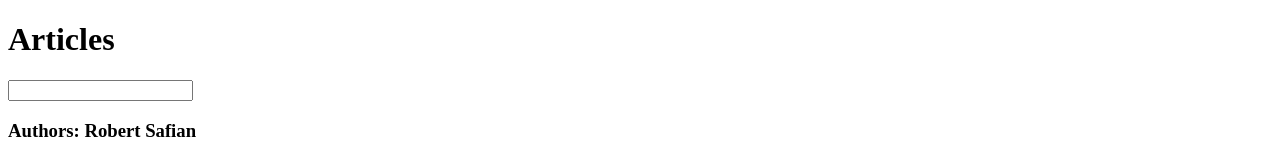
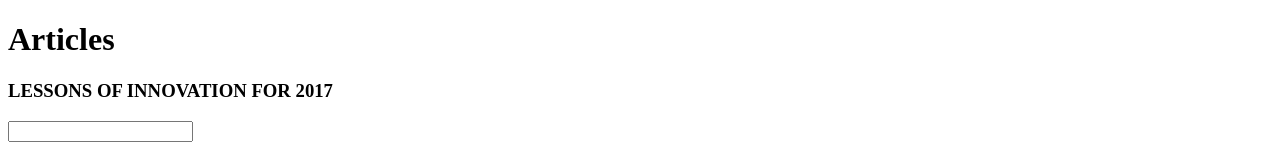
Before and after one commit to akarpas/article-app, a React app: page /article/0 in a window 1280 px wide. Shown: the top 160 px of the page. Built offline with nearby package versions, Linux system fonts and the light colour scheme; grey boxes are pictures that could not be loaded.

Commit message:
feat: set dynamic article title on header

```diff
--- a/src/components/App.js
+++ b/src/components/App.js
@@ -10,6 +10,7 @@ import { data } from '../data/articles.json';
 const App = () => {
     const [searchTerm, setSearchTerm] = useState('');
     const [isSearch, setIsSearch] = useState(false);
+    const [articleTitle, setArticleTitle] = useState('');
     const [currentArticleIndex, setCurrentArticleIndex] = useState(0);
     const numberOfArticles = data.length;
 
@@ -28,6 +29,10 @@ const App = () => {
         }
     };
 
+    const updateArticleTitle = title => {
+        setArticleTitle(title);
+    }
+
     const updateSearchInput = () => {
         setSearchTerm('');
         setIsSearch(false);
@@ -35,7 +40,7 @@ const App = () => {
 
     return (
         <React.Fragment>
-            <Header />
+            <Header articleTitle={articleTitle} />
             <Search
                 updateSearchInput={updateSearchInput}
                 isSearch={isSearch}
@@ -47,7 +52,7 @@ const App = () => {
                 <Route
                     path="/article/:index"
                     render={() => (
-                        <Article updateArticleIndex={updateArticleIndex} />
+                        <Article updateArticleIndex={updateArticleIndex} updateArticleTitle={updateArticleTitle} />
                     )}
                 />
             </Switch>
--- a/src/components/Article.js
+++ b/src/components/Article.js
@@ -11,7 +11,7 @@ const IMG_BASE_URL = '<img src="https://cdn2.audiencemedia.com';
 
 const Article = props => {
     const [body, setBody] = useState('<div></div>');
-    const { match, updateArticleIndex } = props;
+    const { match, updateArticleIndex, updateArticleTitle } = props;
     const { params } = match;
     const { index } = params;
     const article = data[index];
@@ -23,6 +23,7 @@ const Article = props => {
 
     useEffect(() => {
         updateArticleIndex(index);
+        updateArticleTitle(article.title);
         setBody(parseBody(article.body));
     }, [params]);
 
@@ -47,5 +48,6 @@ export default withRouter(Article);
 
 Article.propTypes = {
     updateArticleIndex: PropTypes.func,
+    updateArticleTitle: PropTypes.func,
     match: PropTypes.object
 };
--- a/src/components/Header.js
+++ b/src/components/Header.js
@@ -1,8 +1,18 @@
+import React from 'react';
+import PropTypes from 'prop-types';
 
-import React from 'react';
-
-const Header = () => (
-    <h1>Articles</h1>
-);
+const Header = props => {
+    const { articleTitle } = props;
+    return (
+        <div>
+            <h1>Articles</h1>
+            <h3>{articleTitle}</h3>
+        </div>
+    )
+};
 
 export default Header;
+
+Header.propTypes = {
+    articleTitle: PropTypes.string
+};
```
